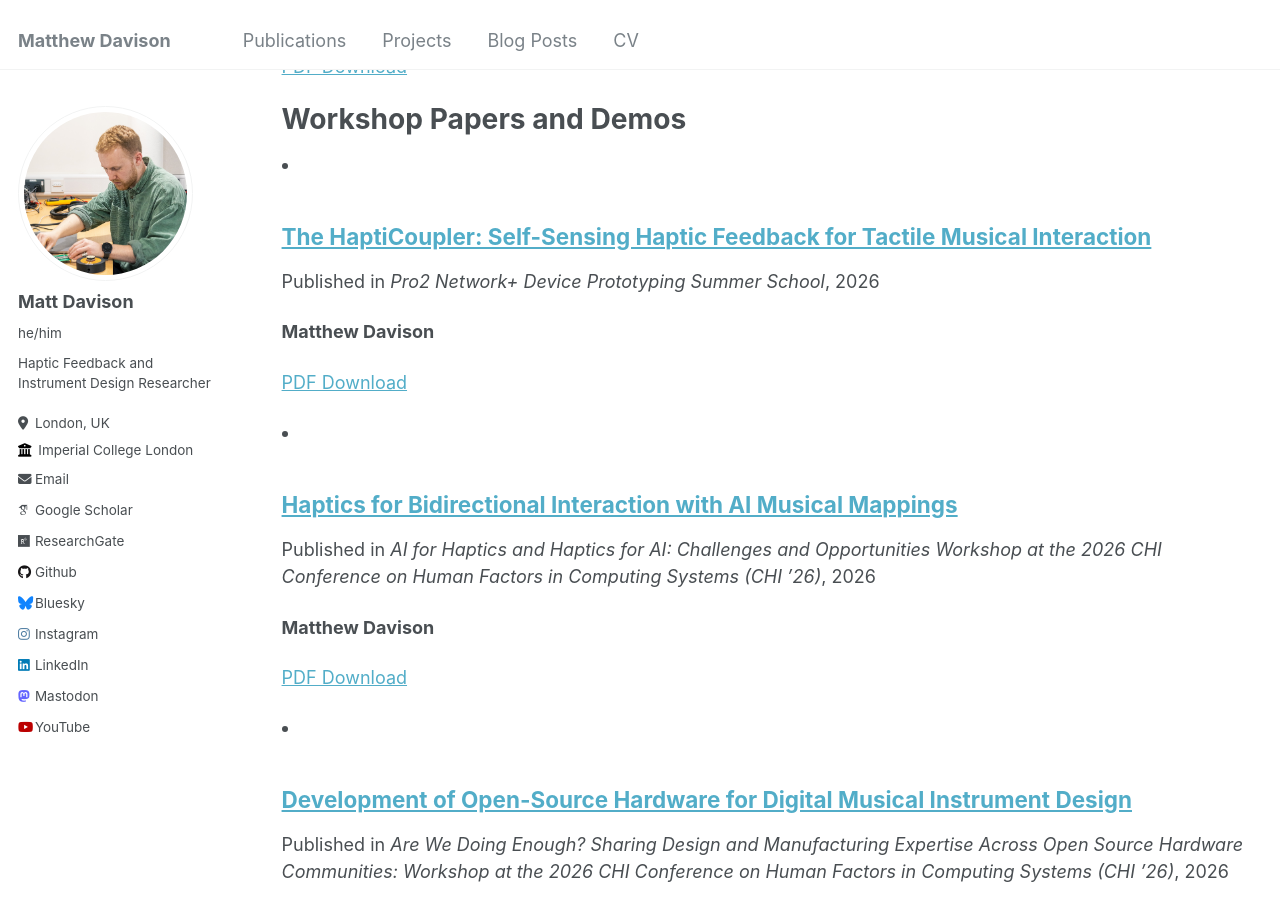
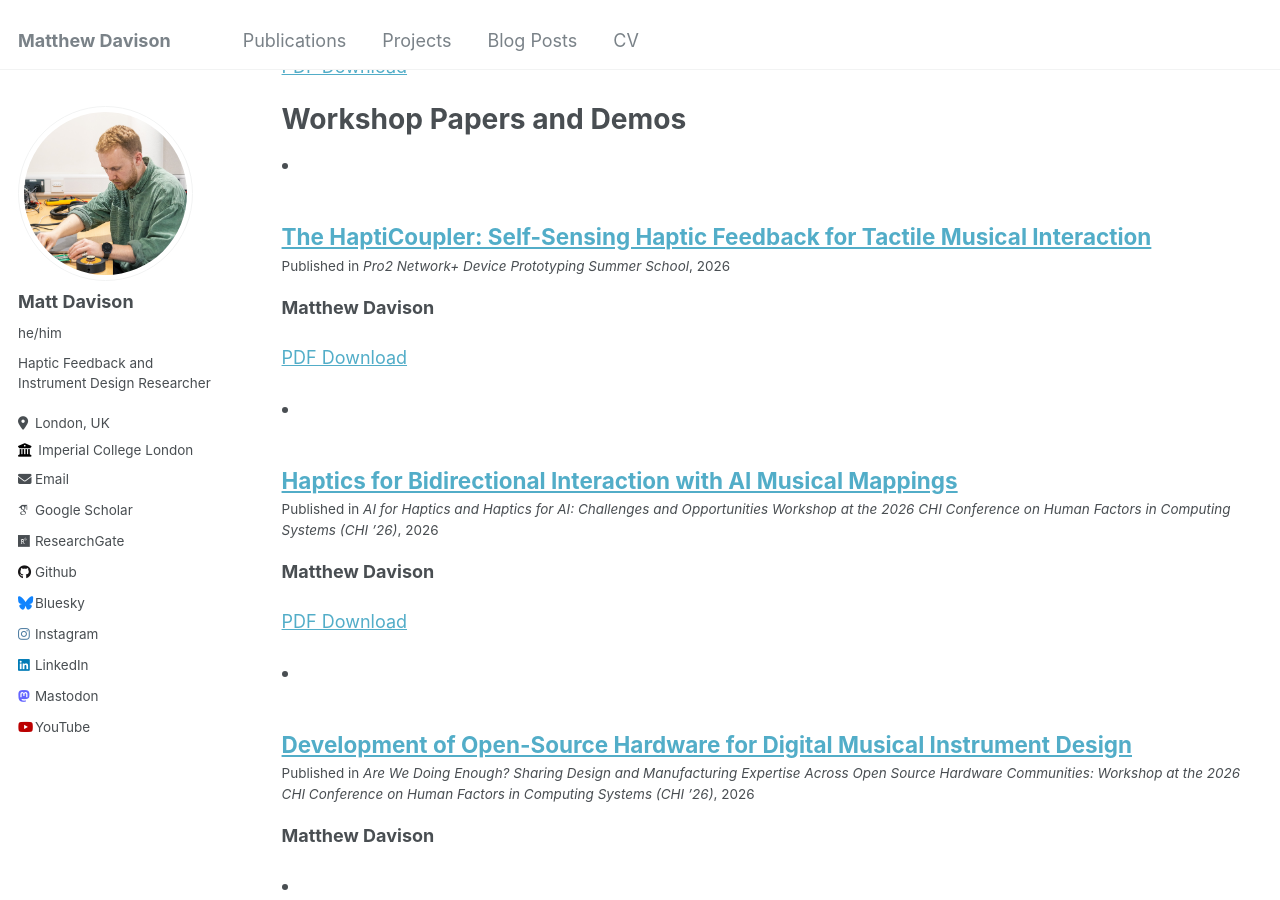
Before and after one commit to davisonaudio/davisonaudio.github.io, a Jekyll site: the page built from _pages/publications.md, in a window 1280 px wide and 900 px high, scrolled down 1245 px. Built offline with Jekyll 4.4.1, drawn with Linux system fonts in a browser that asks for light colours; some web fonts are replaced.

Commit message:
More pubs formatting

```diff
--- a/_includes/archive-single-pubs.html
+++ b/_includes/archive-single-pubs.html
@@ -44,7 +44,7 @@
         {% elsif post.collection == 'publications' %}
           <p>Published in <i>{{ post.venue }}</i>, {{ post.date | default: "1900-01-01" | date: "%Y" }} </p>
         {% elsif post.collection == 'workshops_wip_demo' %}
-          <p>Published in <i>{{ post.venue }}</i>, {{ post.date | default: "1900-01-01" | date: "%Y" }} </p>
+          <p class="archive__item-excerpt" itemprop="description">Published in <i>{{ post.venue }}</i>, {{ post.date | default: "1900-01-01" | date: "%Y" }} </p>
         {% elsif post.date %}
          <p class="page__date"><strong><i class="fa fa-fw fa-calendar" aria-hidden="true"></i> {{ site.data.ui-text[site.locale].date_label | default: "Published:" }}</strong> <time datetime="{{ post.date | default: "1900-01-01" | date_to_xmlschema }}">{{ post.date | default: "1900-01-01" | date: "%B %d, %Y" }}</time></p>
         {% endif %}
```
